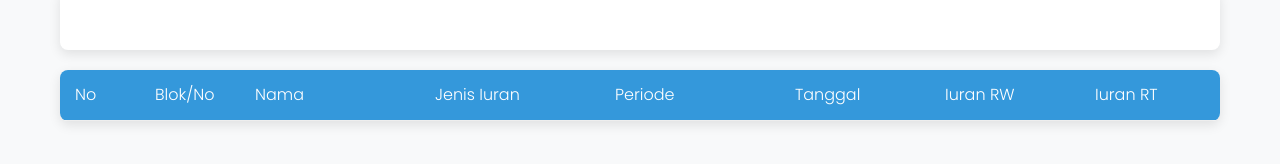
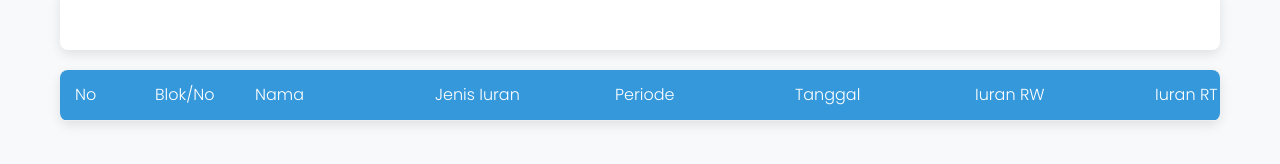
Before and after one commit to ipanutomo/detail-iuran, a plain HTML site: page index.html in a window 1280 px wide. Shown: the part 194-358 px from the top of the page. Drawn offline with Linux system fonts and the light colour scheme; no server answers.

Commit message:
Update index.html

```diff
--- a/index.html
+++ b/index.html
@@ -34,8 +34,8 @@
                         <th style="width:180px">Nama</th>
                         <th style="width:180px">Jenis Iuran</th>
                         <th style="width:180px">Periode</th>
-                        <th style="width:150px">Tanggal</th>
-                        <th style="width:150px">Iuran RW</th>
+                        <th style="width:180px">Tanggal</th>
+                        <th style="width:180px">Iuran RW</th>
                         <th style="width:180px">Iuran RT</th>
                         <th style="width:180px">Takziyah</th>
                         <th style="width:180px">Kas</th>
```
